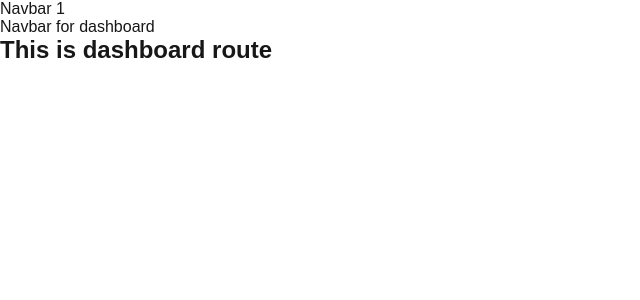
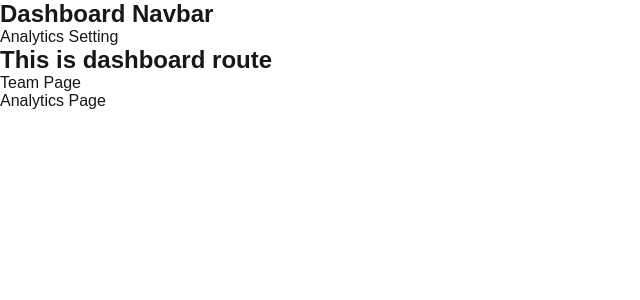
Before and after one commit to matintohidi/next-app, a Next.js app: page /dashboard in a window 1280 px wide. Shown: the top 300 px of the page, without its empty margins (0-640 px from the left). Built offline with nearby package versions, Linux system fonts and the light colour scheme; what @mui/material-nextjs would draw is missing.

Commit message:
built a simple parallel routes

```diff
--- /dev/null
+++ b/src/app/dashboard/@analytics/page.tsx
@@ -0,0 +1,3 @@
+export default function AnalyticsPage() {
+    return <div>Analytics Page</div>
+}
--- /dev/null
+++ b/src/app/dashboard/@team/default.tsx
@@ -0,0 +1,3 @@
+export default function DefaultTeamPage() {
+    return <div>Team Page</div>
+}
--- /dev/null
+++ b/src/app/dashboard/@team/page.tsx
@@ -0,0 +1,3 @@
+export default function TeamPage() {
+    return <div>Team Page</div>
+}
--- /dev/null
+++ b/src/app/dashboard/default.tsx
@@ -0,0 +1,5 @@
+export default function DefaultDashboard() {
+    return (
+        <h1>This is dashboard route</h1>
+    )
+}
--- a/src/app/dashboard/layout.tsx
+++ b/src/app/dashboard/layout.tsx
@@ -1,12 +1,25 @@
+import Link from "next/link"
+
 export default function DashboardLayout({
     children,
+    team,
+    analytics
 }: {
-    children: React.ReactNode;
+    children: React.ReactNode,
+    team: React.ReactNode,
+    analytics: React.ReactNode
 }) {
     return (
         <section>
-            <nav>Navbar for dashboard</nav>
+            <nav>
+                <h2>Dashboard Navbar</h2>
+                <Link href="/dashboard/setting">Analytics Setting</Link>
+            </nav>
             {children}
+            <section>
+                {team}
+                {analytics}
+            </section>
         </section>
-    );
+    )
 }
--- a/src/app/dashboard/setting/page.tsx
+++ /dev/null
@@ -1,5 +0,0 @@
-export default function Setting() {
-    return (
-        <h1>This is setting route</h1>
-    )
-}
--- a/src/app/layout.tsx
+++ b/src/app/layout.tsx
@@ -27,7 +27,6 @@ export default function RootLayout({
             <body className={roboto.variable}>
                 <AppRouterCacheProvider>
                     <ThemeProvider theme={theme}>
-                        <nav>Navbar 1</nav>
                         {children}
                     </ThemeProvider>
                 </AppRouterCacheProvider>
```
Also changed, not shown: src/app/dashboard/@analytics/setting/page.tsx (added, +10 -0 lines), src/app/dashboard/setting/layout.tsx (deleted, +0 -8 lines).
